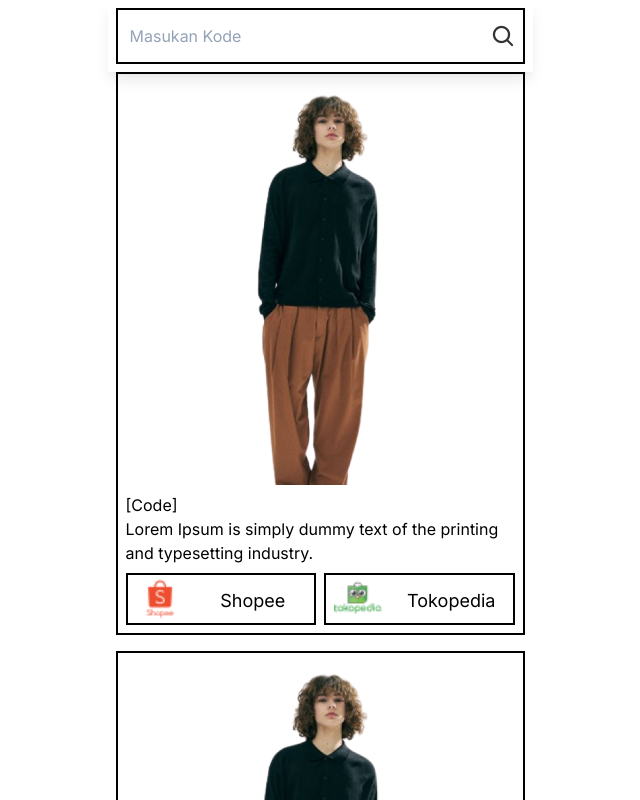
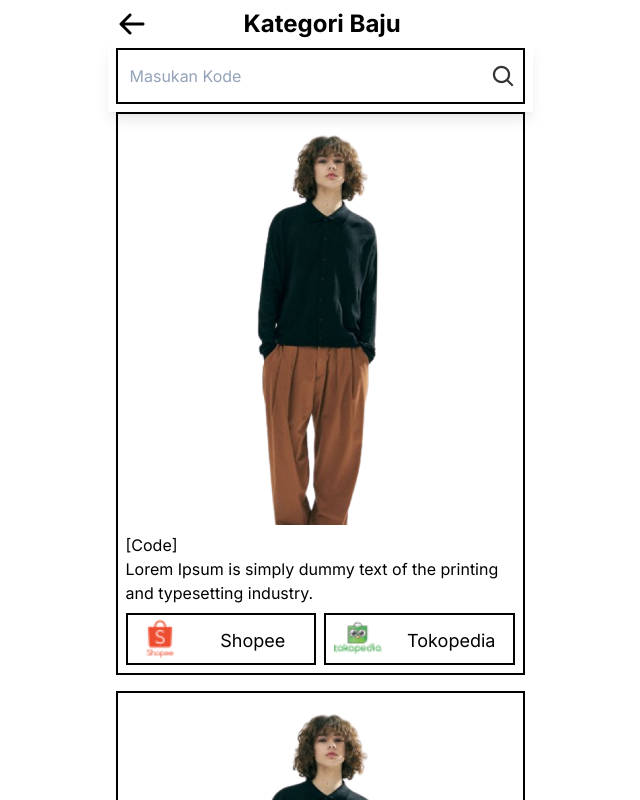
Before and after one commit to izalmfrds/affiliate, a Next.js app: page /Kategori_pages in a window 1280 px wide. Shown: the top 800 px of the page, without its empty margins (320-960 px from the left). Built offline with nearby package versions, Linux system fonts and the light colour scheme.

Commit message:
update header kategori

```diff
--- a/src/app/Kategori_pages/page.js
+++ b/src/app/Kategori_pages/page.js
@@ -1,9 +1,15 @@
+import Image from "next/image";
+import Back from "../../Assets/Icon/back.png";
 import Search from "@/components/Search";
 import Product from "@/components/Product";
 
 export default function Kategori() {
   return (
     <>
+      <div className="flex flex-row items-center mt-2 gap-24">
+        <Image src={Back} className="w-8 h-8 ml-2" alt="iconback" />
+        <h1 className="font-bold text-2xl">Kategori Baju</h1>
+      </div>
       <div className="sticky top-0 bg-white pt-2 pb-2 shadow-lg">
         <Search />
       </div>
```
Also changed, not shown: src/Assets/Icon/back.png (added).
